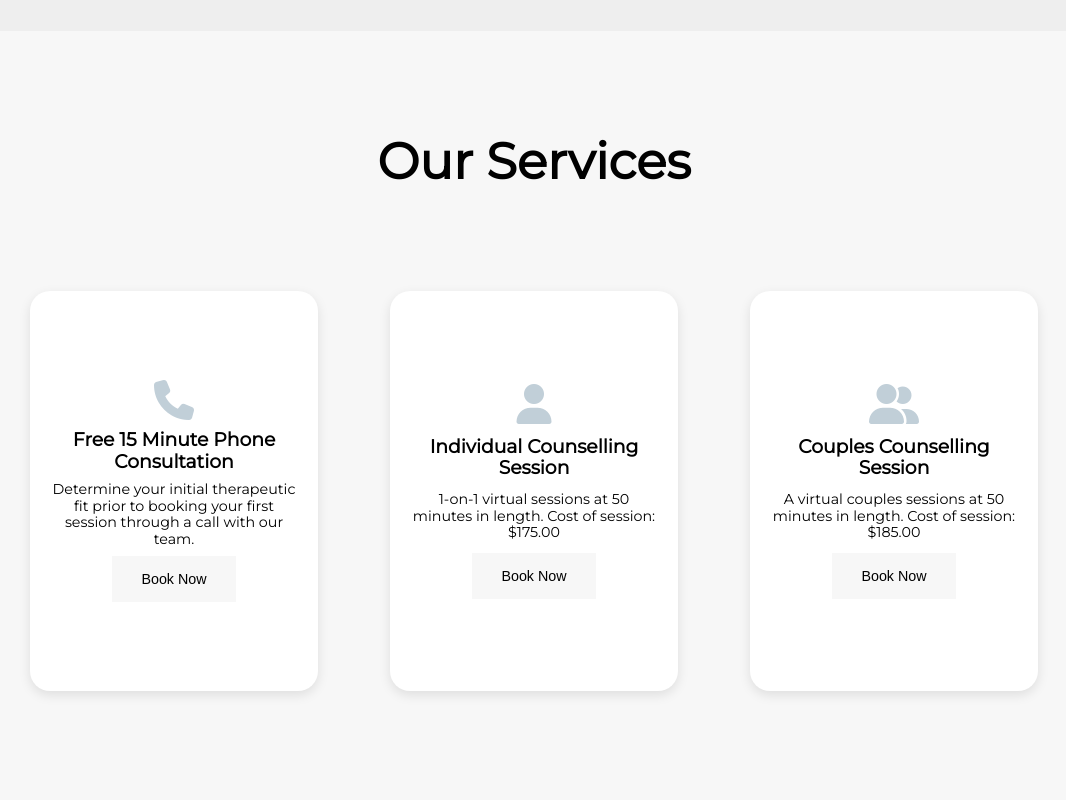
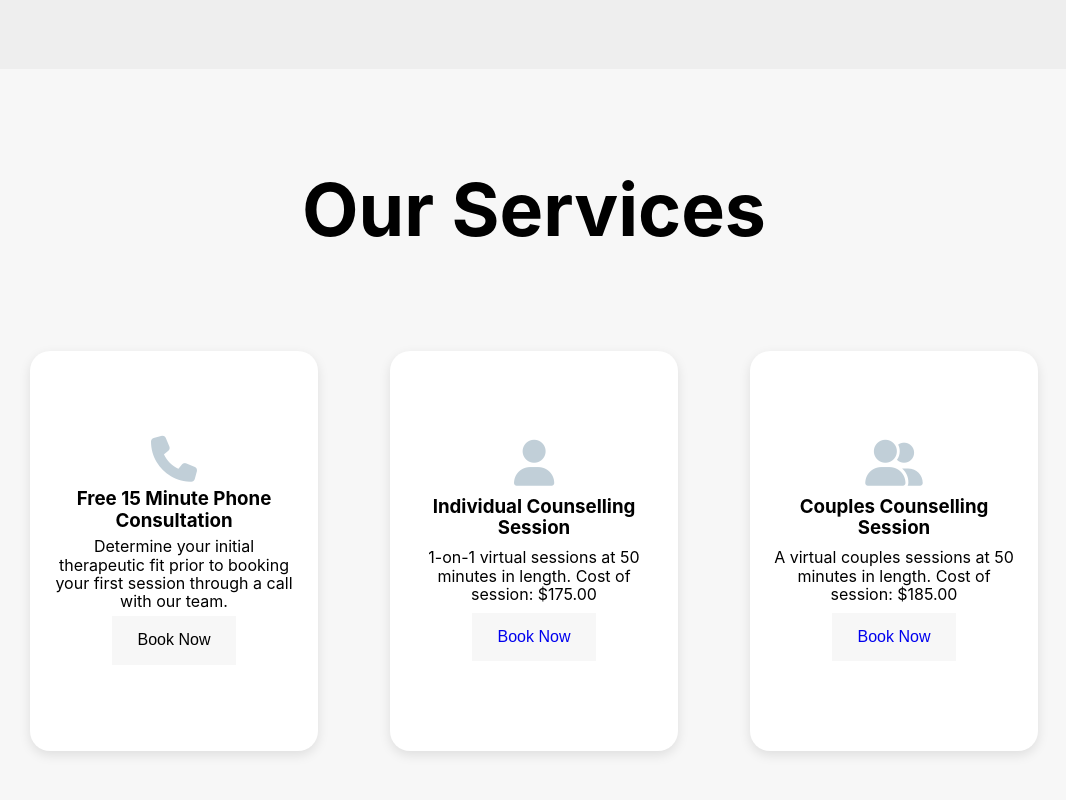
Before and after one commit to TherapyInTheClouds/TherapyInTheClouds, a React (Create React App) app: page / in a window 1280 px wide. Shown: the part 1780-2580 px from the top of the page, without its empty margins (106-1172 px from the left). Built offline with nearby package versions, Linux system fonts and the light colour scheme; a web font is replaced by a local one.

Commit message:
added typography scss

```diff
--- a/src/styles/sass/partials/_globalStyles.scss
+++ b/src/styles/sass/partials/_globalStyles.scss
@@ -2,7 +2,6 @@
 @use "./mixins" as *;
 
 html {
-  font-size: 62.5%;
   scroll-behavior: smooth;
 }
 
@@ -12,27 +11,8 @@ html {
   margin: 0 auto;
 }
 
-h3
- {
-  font-size: clamp(1.25rem, 0.9028rem + 1.1111vw, 1.875rem);
-}
-
-p, a {
-  font-size: clamp(1rem, 0.8611rem + 0.4444vw, 2rem);
-}
-
 body {
-    font-family: 'Montserrat', sans-serif;
   background-color: $secondaryColour;
-}
-
-i {
-  font-size: clamp(1.25rem, 0.2083rem + 3.3333vw, 3.125rem);
-  color: $secondaryColour;
-}
-
-h1 {
-    font-size: clamp(3.125rem, 0.4167rem + 8.6667vw, 8rem);
 }
 
 button {
@@ -40,11 +20,5 @@ button {
   padding: 15px;
   background: $secondaryColour;
   cursor: pointer;
-    font-size: clamp(1rem, 0.8611rem + 0.4444vw, 2rem);
   transition: all .3s ease;
 }
-
-a {
-  text-decoration: none;
-  color: $fontColour;
-}
--- /dev/null
+++ b/src/styles/sass/partials/_typography.scss
@@ -0,0 +1,39 @@
+@use "variables" as *;
+
+html {
+    font-family: $mainFont;
+    /* 20px default font size @ 125% */
+    font-size: 62.5%;
+    color: $fontColour;
+}
+
+h1 {
+    font-size: clamp(3.125rem, 0.4167rem + 8.6667vw, 8rem);
+}
+
+h2 {
+
+}
+
+h3 {
+    font-size: clamp(1.25rem, 0.9028rem + 1.1111vw, 1.875rem);
+}
+
+p {
+    font-size: clamp(1rem, 0.8611rem + 0.4444vw, 2rem);
+}
+
+i {
+    font-size: clamp(1.25rem, 0.2083rem + 3.3333vw, 3.125rem);
+    color: $secondaryColour;
+}
+
+a {
+    font-size: clamp(1rem, 0.8611rem + 0.4444vw, 2rem);
+    text-decoration: none;
+    color: $fontColour;
+}
+
+button {
+    font-size: clamp(1rem, 0.8611rem + 0.4444vw, 2rem);
+}
```
Lines whose indentation alone changed are shown as unchanged.
